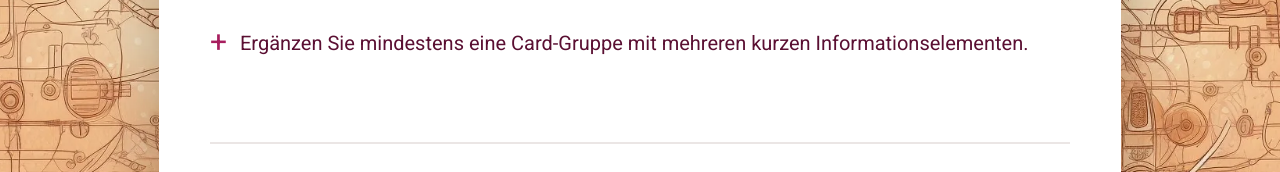
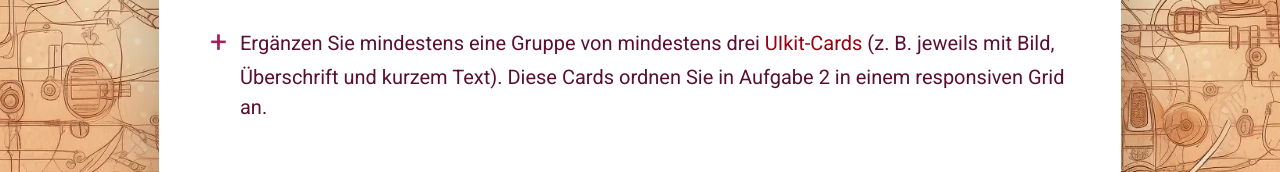
Before and after one commit to johannesluderschmidthsrm/hsrm-tup-2026ws-workshops, a plain HTML site: page workshop2.html in a window 1280 px wide. Shown: the part 1804-1976 px from the top of the page. Drawn offline with nearby package versions, Linux system fonts and the light colour scheme.

Commit message:
Workshop 2: Card-Aufgabe präzisiert (UIkit-Cards, mind. drei, Grid-Bezug)
Co-Authored-By: Claude Opus 5.5 <noreply@anthropic.com>

```diff
--- a/workshop2.html
+++ b/workshop2.html
@@ -50,7 +50,7 @@
                 <li>Erstellen Sie eine klare Seitenstruktur mit <code>&lt;header&gt;</code>, <code>&lt;main&gt;</code> und mehreren <code>&lt;section&gt;</code>-Abschnitten.</li>
                 <li>Ergänzen Sie eine Hauptüberschrift, kurze Einleitung und mindestens drei Inhaltsabschnitte.</li>
                 <li>Nutzen Sie Bilder aus Ihrem <code>assets/images</code>-Ordner oder geeignete eigene bzw. frei nutzbare Bilder.</li>
-                <li>Ergänzen Sie mindestens eine Card-Gruppe mit mehreren kurzen Informationselementen.</li>
+                <li>Ergänzen Sie mindestens eine Gruppe von mindestens drei <a href="https://getuikit.com/docs/card" target="_blank">UIkit-Cards</a> (z. B. jeweils mit Bild, Überschrift und kurzem Text). Diese Cards ordnen Sie in Aufgabe 2 in einem responsiven Grid an.</li>
             </ul>
         </section>
 
```
